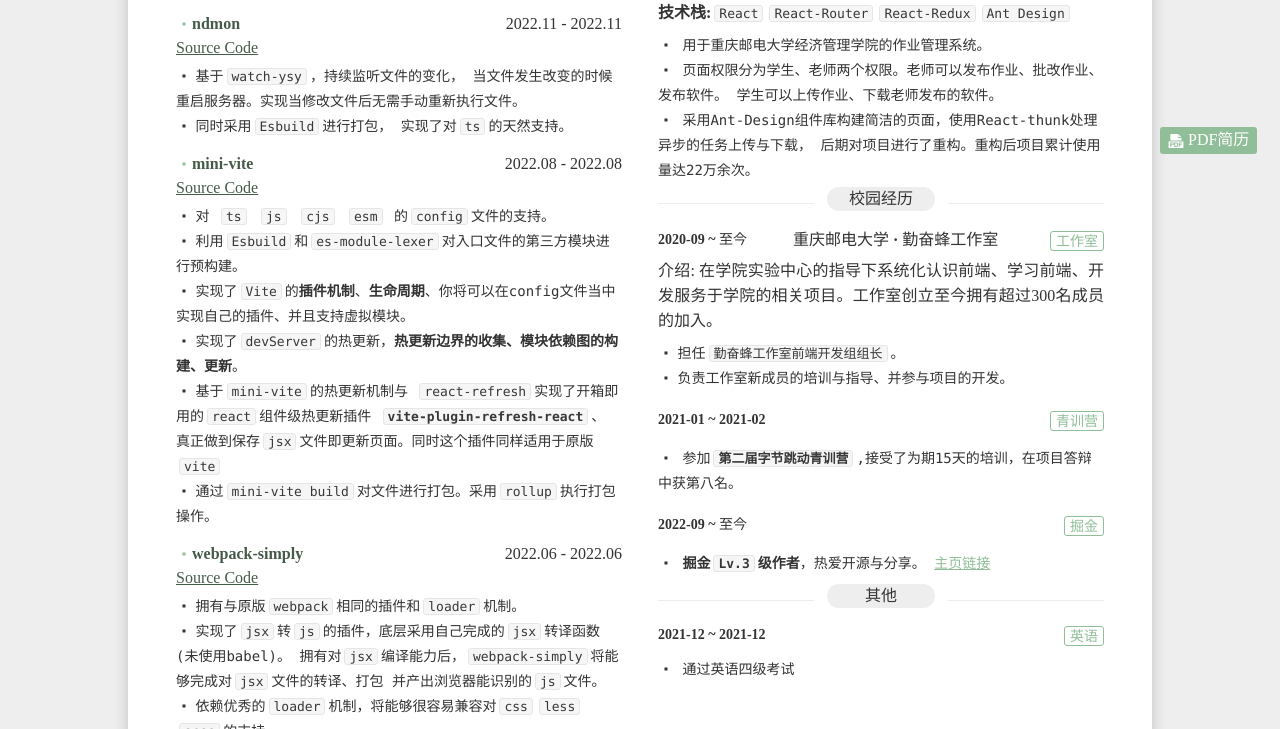
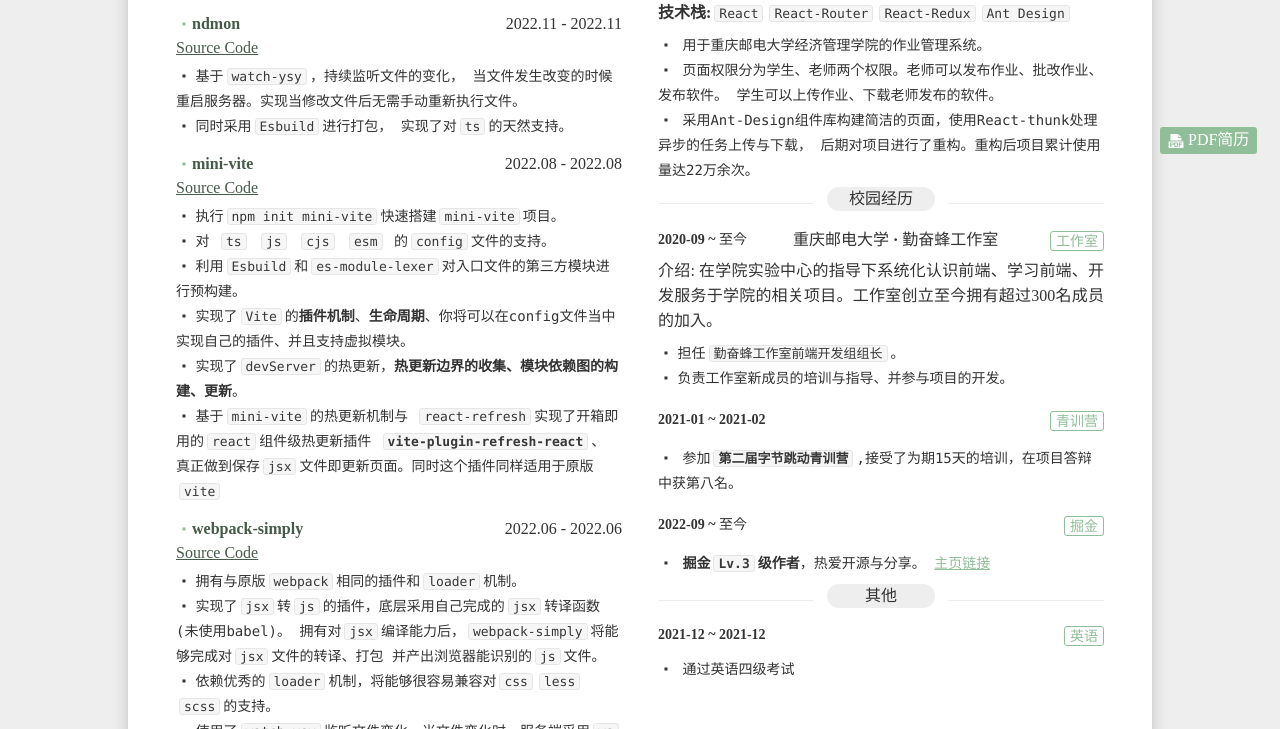
Before and after one commit to ysy945/resume, a plain HTML site: page index.html in a window 1280 px wide. Shown: the part 640-1369 px from the top of the page. Drawn offline with Linux system fonts and the light colour scheme.

Commit message:
Update index.html

```diff
--- a/index.html
+++ b/index.html
@@ -211,6 +211,12 @@
                                             <li>
                                                 <i class="iconfont icon-dot"></i>
                                                 <span class="section-content font">
+                                                    执行<em>npm init mini-vite</em>快速搭建<em>mini-vite</em>项目。
+                                                </span>
+                                            </li>
+                                            <li>
+                                                <i class="iconfont icon-dot"></i>
+                                                <span class="section-content font">
                                                     对
                                                     <em>ts</em>
                                                     <em>js</em>
@@ -246,12 +252,7 @@
                                                      真正做到保存<em>jsx</em>文件即更新页面。同时这个插件同样适用于原版<em>vite</em>
                                                 </span>
                                             </li>
-                                            <li>
-                                                <i class="iconfont icon-dot"></i>
-                                                <span class="section-content font">
-                                                    通过<em>mini-vite build</em>对文件进行打包。采用<em>rollup</em>执行打包操作。
-                                                </span>
-                                            </li>
+
 
                                         </ul>
                                     </div>
```
